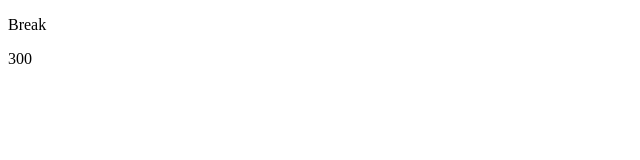
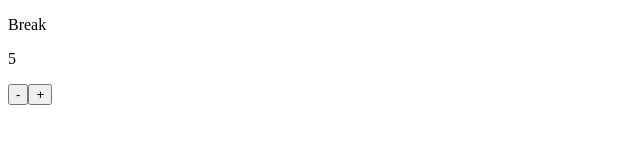
Before and after one commit to omarcossio/pomodoro-react-app, a React (Create React App) app: page / in a window 1280 px wide. Shown: the top 160 px of the page, without its empty margins (0-640 px from the left). Built offline with nearby package versions, Linux system fonts and the light colour scheme.

Commit message:
time from seconds to mins

```diff
--- a/src/components/Break.jsx
+++ b/src/components/Break.jsx
@@ -1,14 +1,32 @@
 import React, { useState } from "react";
+import moment from "moment";
 
 
 const Break = () => {
     const [breakLength, setBreakLength] = useState(300)
 
+    const decrementByOneMin = () => {
+        const newBreakLength = breakLength - 60;
+
+        if (newBreakLength < 0) {
+            setBreakLength(0);
+        } else {
+            setBreakLength(newBreakLength);
+        }
+    };
+
+    const incrementByOneMin = () => {
+        setBreakLength(breakLength + 60);
+    }
+
+    const timeToMins = moment.duration(breakLength, 's').minutes();
 
     return(
         <div>
             <p id="break-label">Break</p>
-            <p id="break-length">{breakLength}</p>
+            <p id="break-length">{timeToMins}</p>
+            <button id="break-decrement" onClick={decrementByOneMin}>-</button>
+            <button id="break-increment" onClick={incrementByOneMin}>+</button>
         </div>
     );
 }
```
